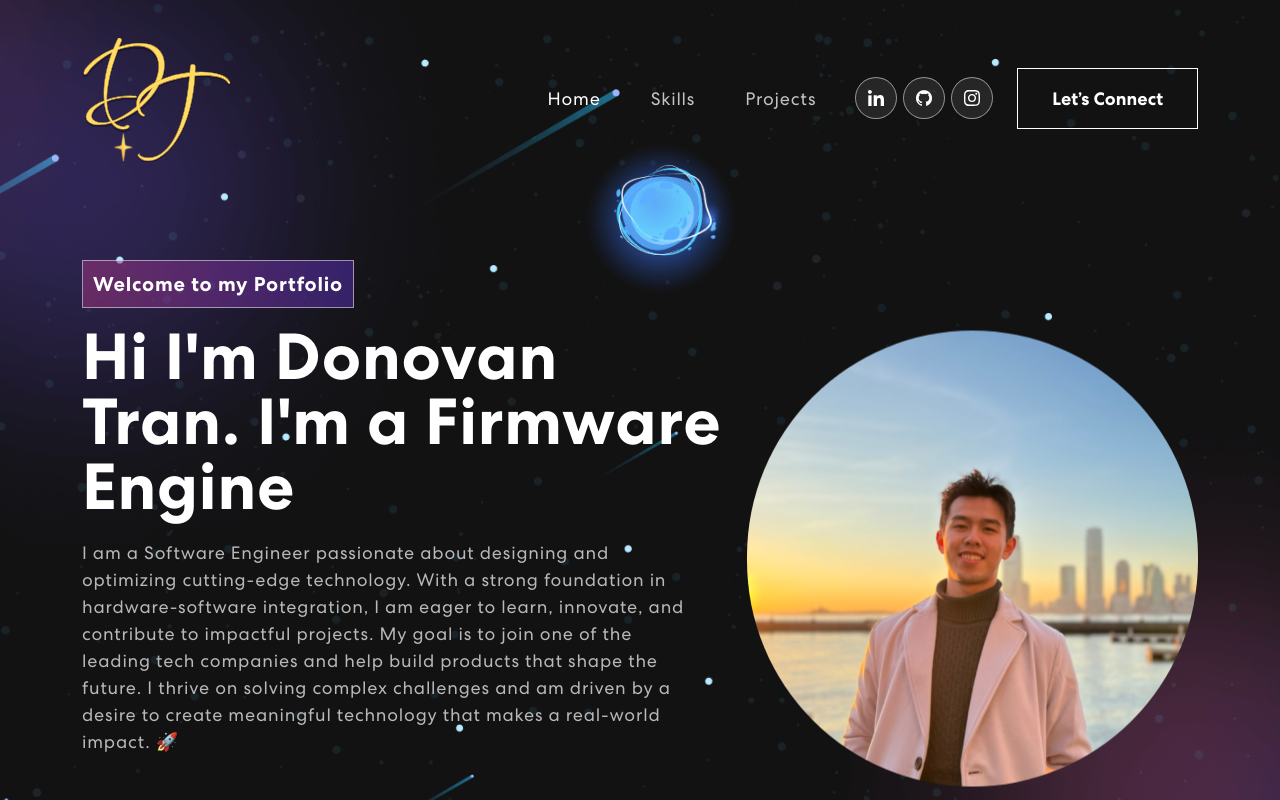
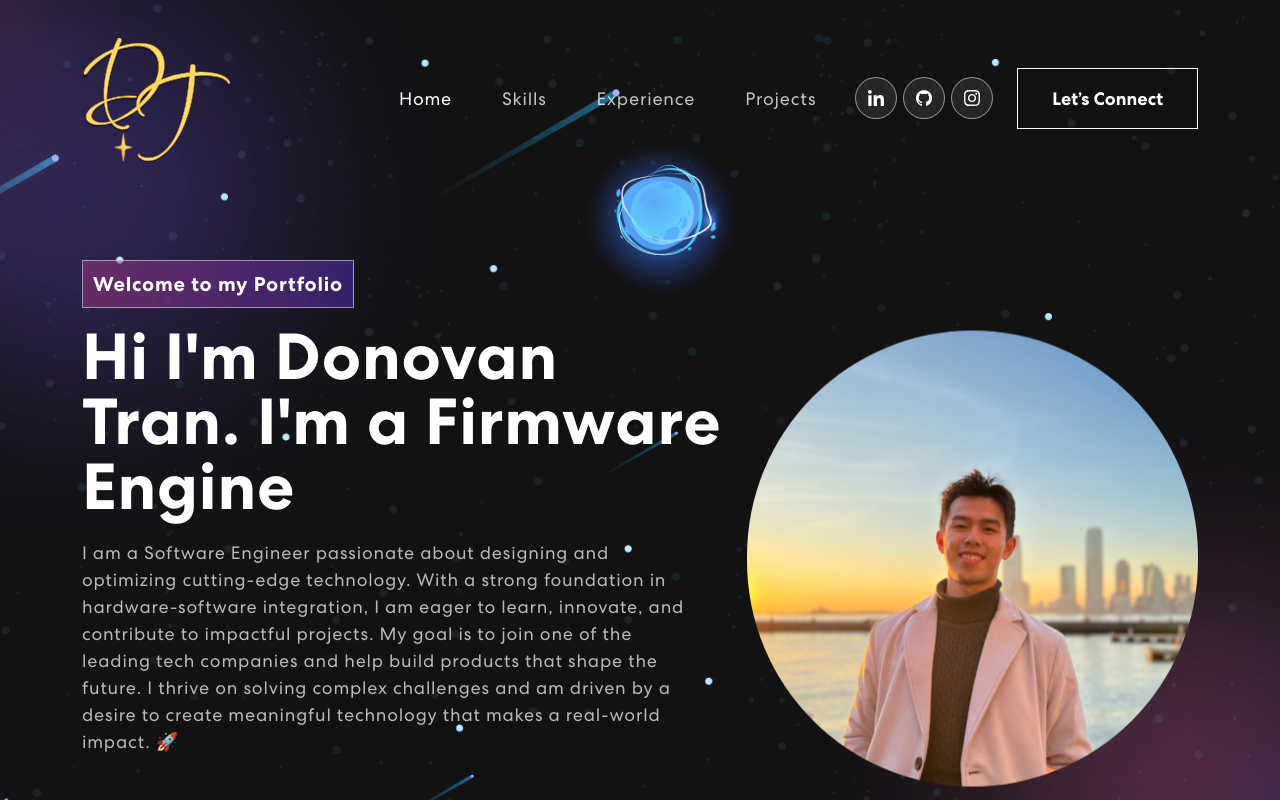
Before and after one commit to loctran107/personal-portfolio, a React (Create React App) app: page / in a window 1280 px wide. Shown: the top 800 px of the page. Built offline with nearby package versions, Linux system fonts and the light colour scheme.

Commit message:
Added Experience in NavBar

```diff
--- a/src/components/ExperienceMap.js
+++ b/src/components/ExperienceMap.js
@@ -27,7 +27,7 @@ export const ExperienceMap = () => {
   ];
 
   return (
-    <section className="experience">
+    <section className="experience" id="experience">
       <Container>
         <h2 className="experience-title text-center mb-5">Experience</h2>
         <div className="experience-timeline">
--- a/src/components/NavBar.js
+++ b/src/components/NavBar.js
@@ -46,6 +46,7 @@ export const NavBar = () => {
             <Nav className="ms-auto">
               <Nav.Link href="#home" className={activeLink === 'home' ? 'active navbar-link' : 'navbar-link'} onClick={() => onUpdateActiveLink('home')}>Home</Nav.Link>
               <Nav.Link href="#skills" className={activeLink === 'skills' ? 'active navbar-link' : 'navbar-link'} onClick={() => onUpdateActiveLink('skills')}>Skills</Nav.Link>
+              <Nav.Link href="#experience" className={activeLink === 'experience' ? 'active navbar-link' : 'navbar-link'} onClick={() => onUpdateActiveLink('experience')}>Experience</Nav.Link>
               <Nav.Link href="#projects" className={activeLink === 'projects' ? 'active navbar-link' : 'navbar-link'} onClick={() => onUpdateActiveLink('projects')}>Projects</Nav.Link>
             </Nav>
             <span className="navbar-text">
```
